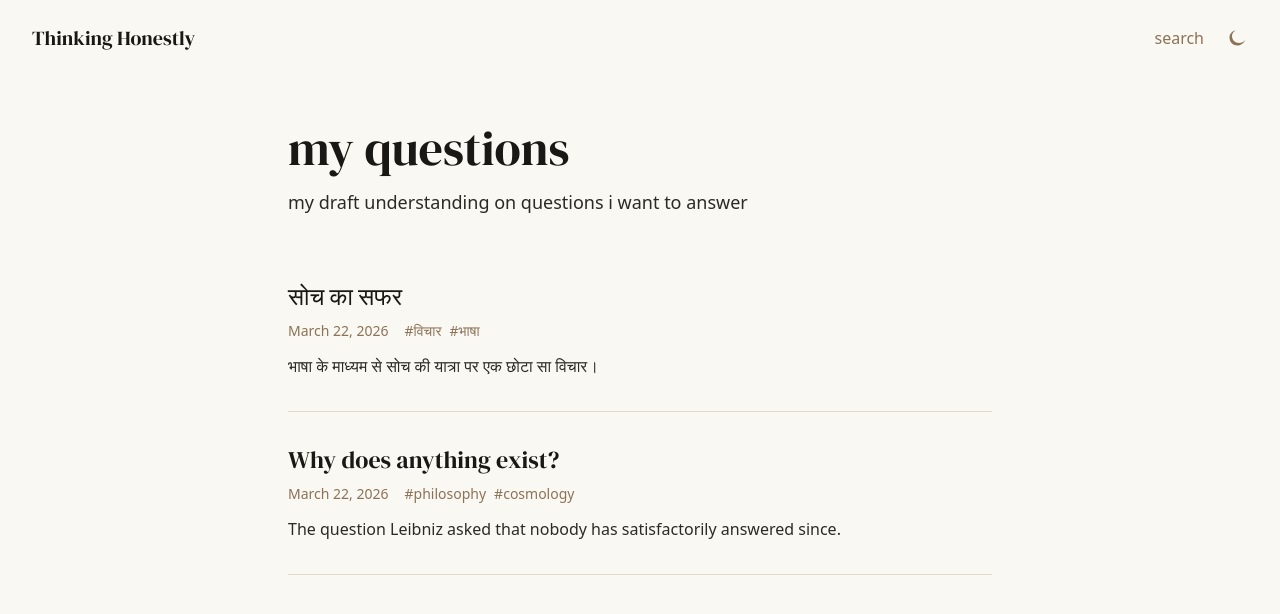
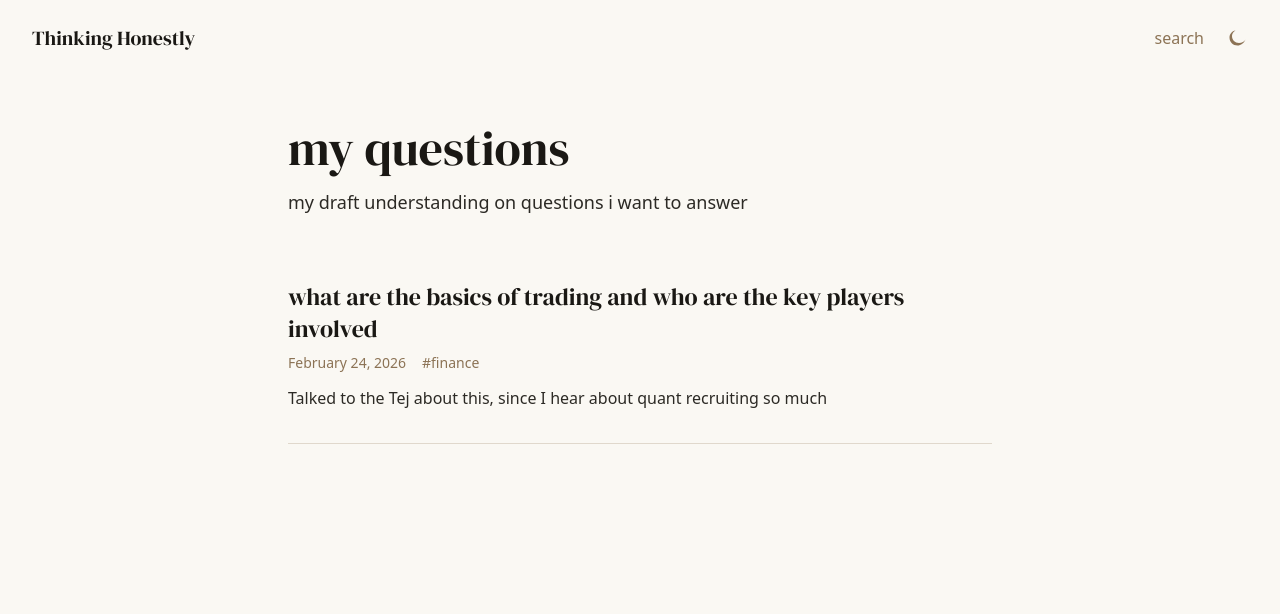
Before and after one commit to asheorann/thinking_honestly, a Next.js app: page / in a window 1280 px wide. Shown: the top 614 px of the page. Built offline with nearby package versions, Linux system fonts and the light colour scheme.

Commit message:
trading basics

```diff
--- a/content/questions/ek-sawaal.mdx
+++ /dev/null
@@ -1,19 +0,0 @@
----
-title: "सोच का सफर"
-date: "2026-03-22"
-updated: ""
-tags: ["विचार", "भाषा"]
-category: "misc"
-language: "hi"
-status: "open"
-revision: 1
-summary: "भाषा के माध्यम से सोच की यात्रा पर एक छोटा सा विचार।"
----
-
-भाषा सिर्फ शब्दों का संग्रह नहीं है। यह हमारे सोचने का तरीका, हमारी संस्कृति, और हमारी पहचान का हिस्सा है।
-
-जब हम अपनी मातृभाषा में सोचते हैं, तो हमारे विचार एक अलग गहराई पाते हैं। कुछ भाव, कुछ अनुभव, केवल उस भाषा में व्यक्त हो सकते हैं जिसमें वे जन्मे हैं।
-
-यह प्रश्न अभी भी खुला है — क्या भाषा सोच को आकार देती है, या सोच भाषा को?
-
-अभी और सोचना बाकी है।
--- a/content/questions/why-does-anything-exist.mdx
+++ b/content/questions/why-does-anything-exist.mdx
@@ -1,21 +1,36 @@
 ---
-title: "Why does anything exist?"
-date: "2026-03-22"
-updated: ""
-tags: ["philosophy", "cosmology"]
-category: "cosmos"
+title: " what are the basics of trading and who are the key players involved"
+date: "2026-02-24"
+updated: "2026-03-22"
+tags: ["finance"]
+category: "finance"
 language: "en"
 status: "open"
-revision: 1
-summary: "The question Leibniz asked that nobody has satisfactorily answered since."
+revision: 0
+summary: "Talked to the Tej about this, since I hear about quant recruiting so much"
 ---
 
-I've been sitting with this question for months. The more I read — Leibniz, Parfit, Krauss — the more I find myself circling back to the same uncomfortable edge. The place where explanation runs out and something stranger begins.
+## Investment Vehicles
+- Stocks — shares of public companies; profit by buying low, selling high
+- ETFs — bundles of stocks, tradeable anytime during market hours
+- Mutual funds — like ETFs but trade once a day, generally more stable
 
-Here's what I've found so far:
+## Firm Types
+- Hedge funds — invest client money (LPs); fee structure is "2 and 20" (2% of assets + 20% of profits); no guaranteed returns
+- Prop trading firms — trade their own capital, no client obligations; use leverage strategically
+- Private equity — buys mature private companies via LBOs: use mostly borrowed money, pay it down with the company's cash flows, then sell
+- Venture capital — invests in early-stage startups; much higher risk than PE, very different mechanics
+- Quant firms — find mathematical patterns/algorithms to trade profitably; top firms: Jane Street, Optiver, Citadel Securities, DRW
+- Market makers (Citadel Securities, Optiver) — always willing to buy or sell any asset instantly, profiting off the bid-ask spread millions of times a day; quant is what makes this possible at speed
+- Investment banks — advise on M&A, IPOs, and capital raising; heavy modeling and deal work, not trading
 
-- Leibniz's framing remains unanswered — "why is there something rather than nothing" presupposes nothing is simpler, but is it?
-- Quantum vacuum fluctuations don't escape the puzzle. A vacuum with physical laws is still something.
-- The most honest answer might just be: we don't know, and that's okay to sit with.
+## Buy Side vs Sell Side
+- Sell side (IB, market makers) — sells a service: advice, liquidity, execution
+- Buy side (hedge funds, PE, VC, asset managers) — deploys capital to generate returns
+- Most career paths go sell side → buy side
 
-More soon.
+## Quant Roles
+- Quant researcher — finds signals and builds strategies
+- Quant trader — executes trades and manages positions
+- Quant developer/engineer — builds the infrastructure and systems
+- Very different skill sets and compensation across the three
```
